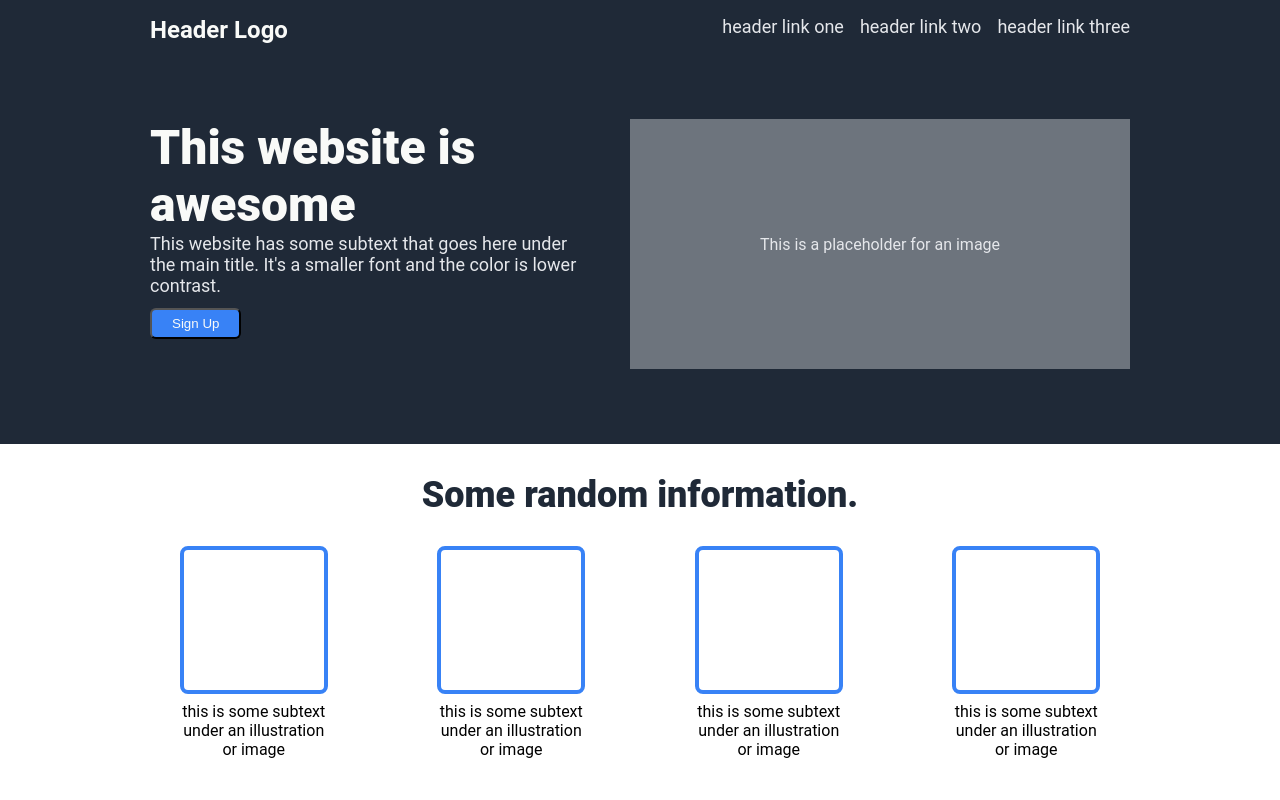
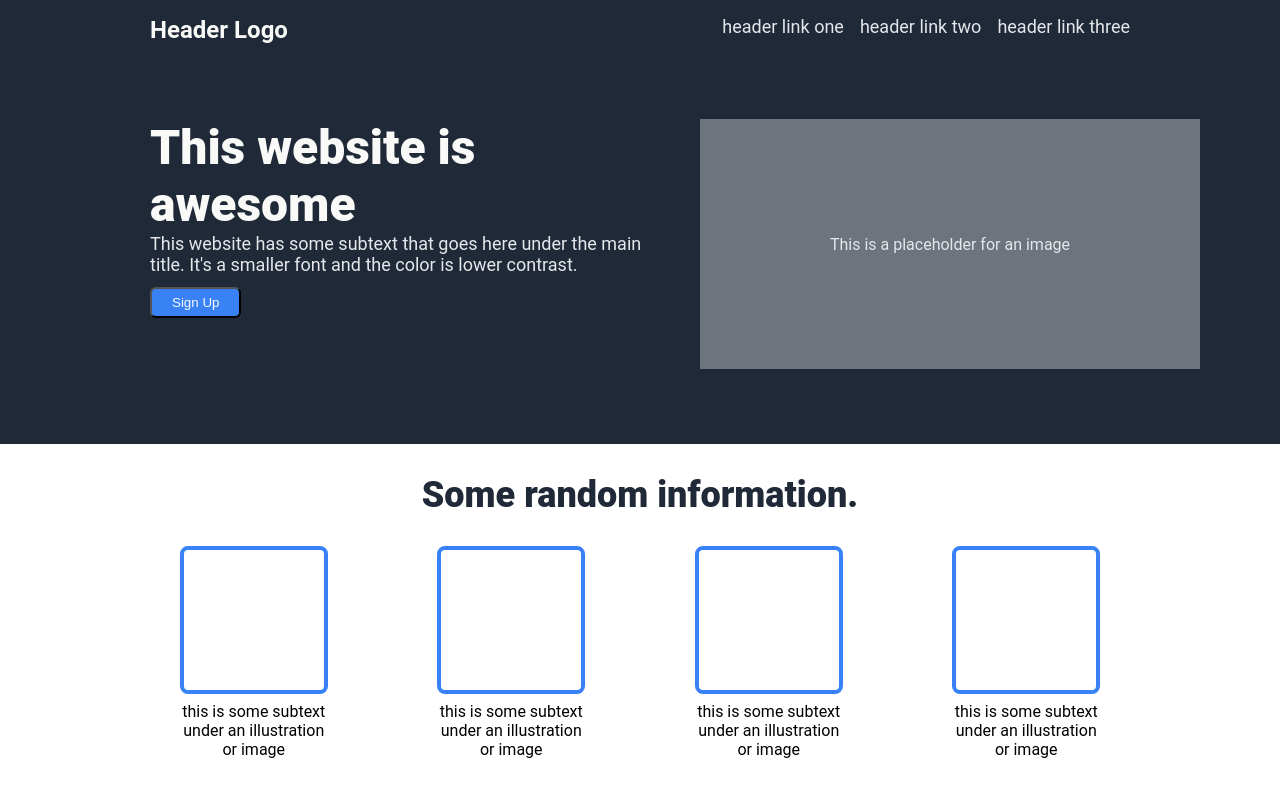
Before and after one commit to racodess/odin-landing-page, a plain HTML site: page index.html in a window 1280 px wide. Shown: the top 800 px of the page. Drawn offline with Linux system fonts and the light colour scheme.

Commit message:
Add width to .secondary in .left

```diff
--- a/style.css
+++ b/style.css
@@ -82,6 +82,10 @@ ul {
 	justify-content: space-between;
 	align-items: stretch;
 	flex: none;
+}
+
+.left .secondary {
+	width: 500px;
 }
 
 .hero-content .image {
```
